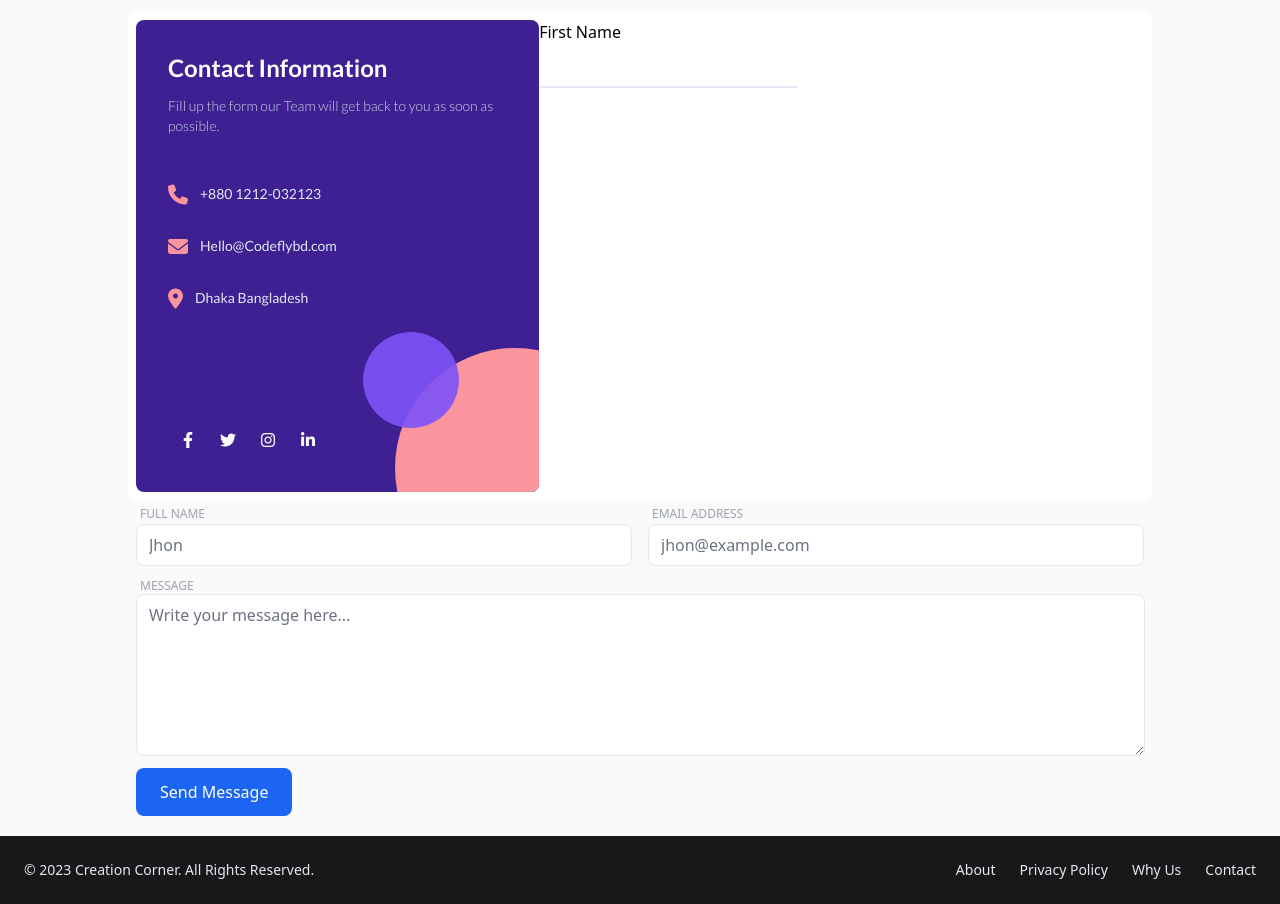
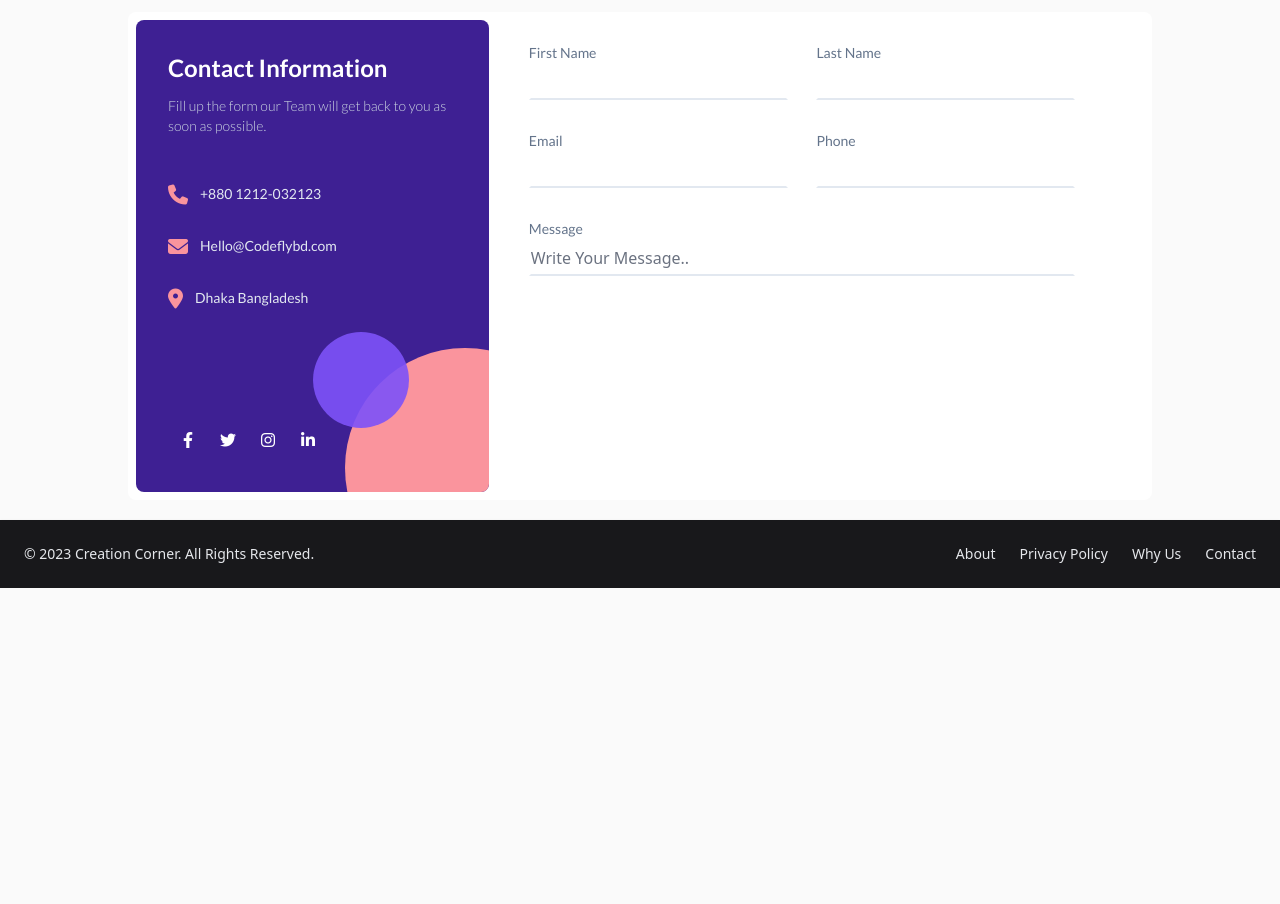
Before and after one commit to codeflybd/creation-corner, a website: page index.html in a window 1280 px wide. Shown: the part 4180-5084 px from the top of the page. After the commit the page ends 4768 px from the top, so only its background shows below. Drawn offline with nearby package versions, Linux system fonts and the light colour scheme.

Commit message:
Contact Form

```diff
--- a/index.html
+++ b/index.html
@@ -16,6 +16,7 @@
     />
     <link href="./dist/style.css" rel="stylesheet" />
     <script defer src="./node_modules/flowbite/dist/flowbite.js"></script>
+    <link rel="stylesheet" href="./dist/custom.css" />
     <style>
       .image-container .image-overlay {
         top: 100%;
@@ -356,7 +357,7 @@
         <div class="w-[80%] mx-auto">
           <div class="p-2 bg-white flex rounded-lg">
             <div
-              class="bg-[#3e2093] rounded-lg py-8 px-8 w-[40%] overflow-hidden relative"
+              class="bg-[#3e2093] rounded-lg py-8 px-8 w-[35%] overflow-hidden relative"
             >
               <h1 class="font text-white text-2xl font-bold">
                 Contact Information
@@ -427,66 +428,86 @@
                 class="w-[6rem] h-[6rem] rounded-full bg-[#7e53f9] absolute bottom-[4rem] right-[5rem] opacity-[0.9]"
               ></div>
             </div>
-            <form class="m-0">
+            <form class="m-0 px-10 py-5 w-[65%]">
               <div class="flex justify-between items-center">
-                <div>
-                  <label for="first_name">First Name</label>
+                <div class="w-full">
+                  <label
+                    for="first_name"
+                    class="text-sm text-slate-500 font m-0"
+                    >First Name</label
+                  >
                   <input
                     type="text"
                     name="first_name"
                     id="first_name"
-                    class="block border-2 border-x-transparent border-t-transparent border-b-slate-200 outline-none focus:outline-none focus:border-x-transparent focus:border-t-transparent focus:border-b-[#7e53f9] shadow-none hover:shadow-none focus:shadow-none"
+                    class="w-[90%] block border-2 border-x-transparent border-t-transparent border-b-slate-200 outline-none focus:outline-none focus:border-x-transparent focus:border-t-transparent focus:border-b-[#7e53f9] shadow-none hover:shadow-none focus:shadow-none m-0 py-1 px-0 duration-300"
+                    autocomplete="off"
+                  />
+                </div>
+                <div class="w-full">
+                  <label
+                    for="first_name"
+                    class="text-sm text-slate-500 font m-0"
+                    >Last Name</label
+                  >
+                  <input
+                    type="text"
+                    name="first_name"
+                    id="first_name"
+                    class="w-[90%] block border-2 border-x-transparent border-t-transparent border-b-slate-200 outline-none focus:outline-none focus:border-x-transparent focus:border-t-transparent focus:border-b-[#7e53f9] shadow-none hover:shadow-none focus:shadow-none m-0 py-1 px-0 duration-300"
+                    autocomplete="off"
+                  />
+                </div>
+              </div>
+              <div class="flex justify-between items-center mt-7">
+                <div class="w-full">
+                  <label
+                    for="first_name"
+                    class="text-sm text-slate-500 font m-0"
+                    >Email</label
+                  >
+                  <input
+                    type="text"
+                    name="first_name"
+                    id="first_name"
+                    class="w-[90%] block border-2 border-x-transparent border-t-transparent border-b-slate-200 outline-none focus:outline-none focus:border-x-transparent focus:border-t-transparent focus:border-b-[#7e53f9] shadow-none hover:shadow-none focus:shadow-none m-0 py-1 px-0 duration-300"
+                    autocomplete="off"
+                  />
+                </div>
+                <div class="w-full">
+                  <label
+                    for="first_name"
+                    class="text-sm text-slate-500 font m-0"
+                    >Phone</label
+                  >
+                  <input
+                    type="text"
+                    name="first_name"
+                    id="first_name"
+                    class="w-[90%] block border-2 border-x-transparent border-t-transparent border-b-slate-200 outline-none focus:outline-none focus:border-x-transparent focus:border-t-transparent focus:border-b-[#7e53f9] shadow-none hover:shadow-none focus:shadow-none m-0 py-1 px-0 duration-300"
+                    autocomplete="off"
+                  />
+                </div>
+              </div>
+              <div class="flex justify-between items-center mt-7">
+                <div class="w-full">
+                  <label
+                    for="first_name"
+                    class="text-sm text-slate-500 font m-0"
+                    >Message</label
+                  >
+                  <input
+                    type="text"
+                    name="first_name"
+                    id="first_name"
+                    class="w-[95%] block border-2 border-x-transparent border-t-transparent border-b-slate-200 outline-none focus:outline-none focus:border-x-transparent focus:border-t-transparent focus:border-b-[#7e53f9] shadow-none hover:shadow-none focus:shadow-none m-0 py-1 px-0 duration-300"
+                    autocomplete="off"
+                    placeholder="Write Your Message.."
                   />
                 </div>
               </div>
             </form>
           </div>
-          <form>
-            <div class="flex">
-              <div class="mx-2 w-[100%]">
-                <label
-                  for="name"
-                  class="text-xs font-sans px-1 text-gray-400 uppercase"
-                  >Full Name</label
-                >
-                <input
-                  type="text"
-                  id="name"
-                  class="w-[100%] border border-gray-200 rounded-lg outline-none outline-transparent font-sans"
-                  placeholder="Jhon"
-                />
-              </div>
-              <div class="mx-2 w-[100%]">
-                <label
-                  for="email"
-                  class="text-xs font-sans px-1 text-gray-400 uppercase"
-                  >Email Address</label
-                >
-                <input
-                  type="email"
-                  id="email"
-                  class="w-[100%] border border-gray-200 rounded-lg outline-none outline-transparent font-sans"
-                  placeholder="jhon@example.com"
-                />
-              </div>
-            </div>
-            <div class="mx-2 my-3 w-[100%] flex items-start flex-col">
-              <label
-                for="message"
-                class="text-xs font-sans px-1 text-gray-400 uppercase"
-                >Message</label
-              >
-              <textarea
-                rows="6"
-                id="message"
-                class="w-[98.5%] border border-gray-200 rounded-lg outline-none outline-transparent font-sans"
-                placeholder="Write your message here..."
-              ></textarea>
-            </div>
-            <button class="bg-blue-600 text-white mx-2 px-6 py-3 rounded-lg">
-              Send Message
-            </button>
-          </form>
         </div>
       </section>
     </main>
```
Also changed, not shown: dist/custom.css (added), dist/style.css.
